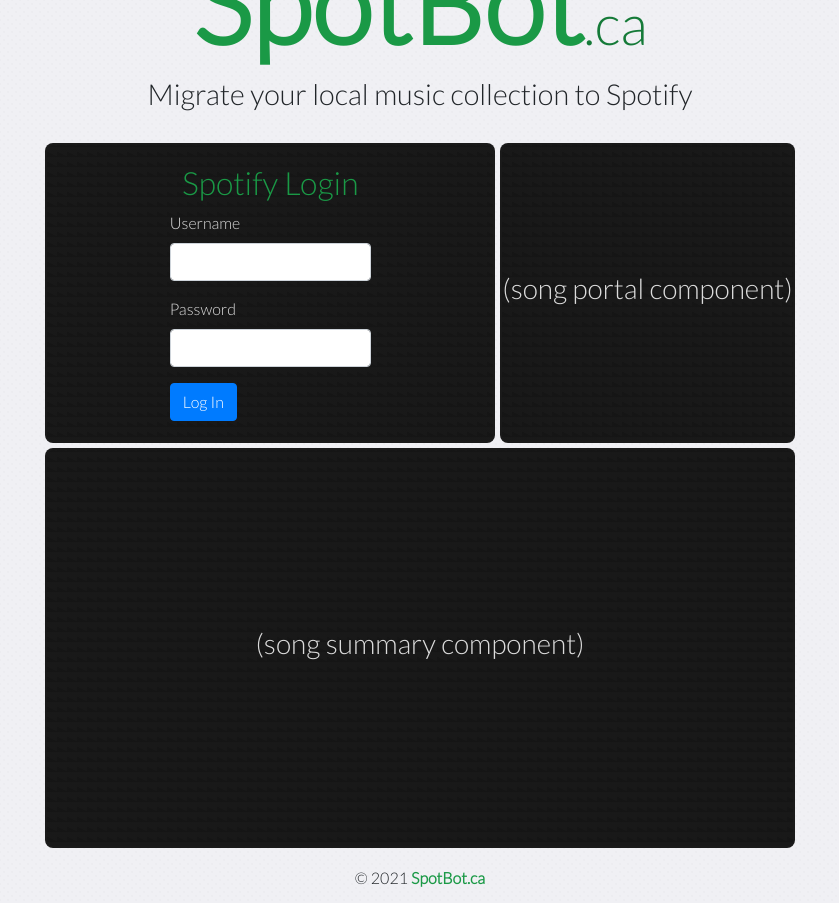
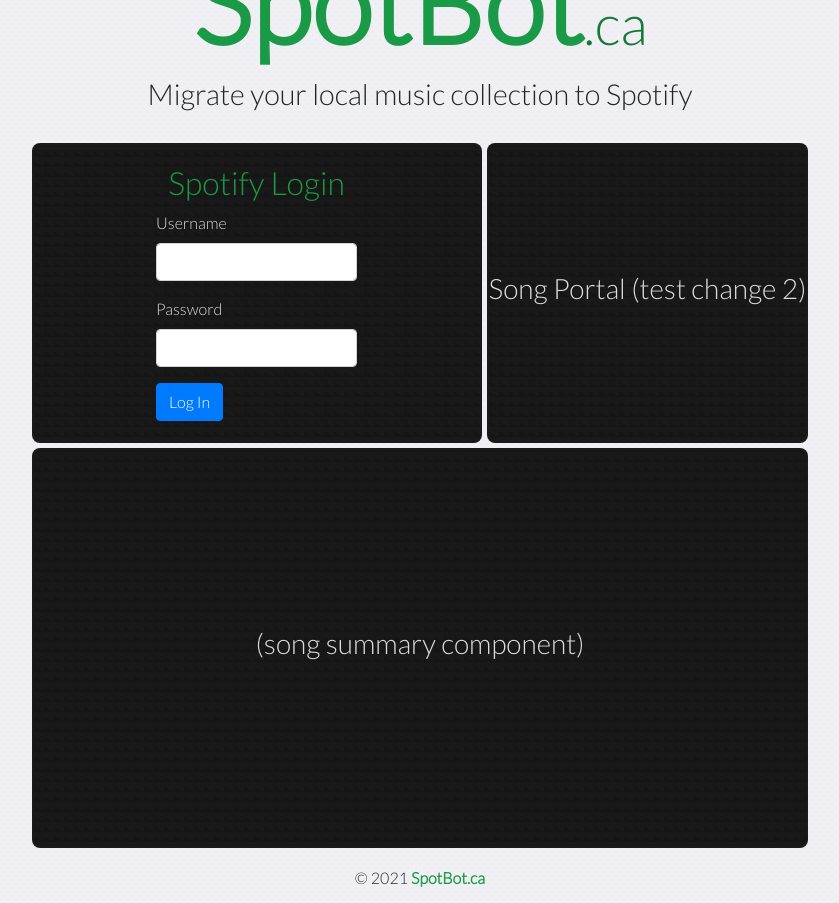
Before and after one commit to mwiraszka/SpotBot, an Angular app: page / in a window 1280 px wide. Shown: the whole page, without its empty margins (220-1059 px from the left). Built offline with nearby package versions, Linux system fonts and the light colour scheme.

Commit message:
Drag n drop (#2)
* test change in drag_n_drop branch

* test change 2

```diff
--- a/src/app/portal/portal.component.html
+++ b/src/app/portal/portal.component.html
@@ -1,3 +1,3 @@
 <section>
-  <h3>(song portal component)</h3>
+  <h3>Song Portal (test change 2)</h3>
 </section>
```
